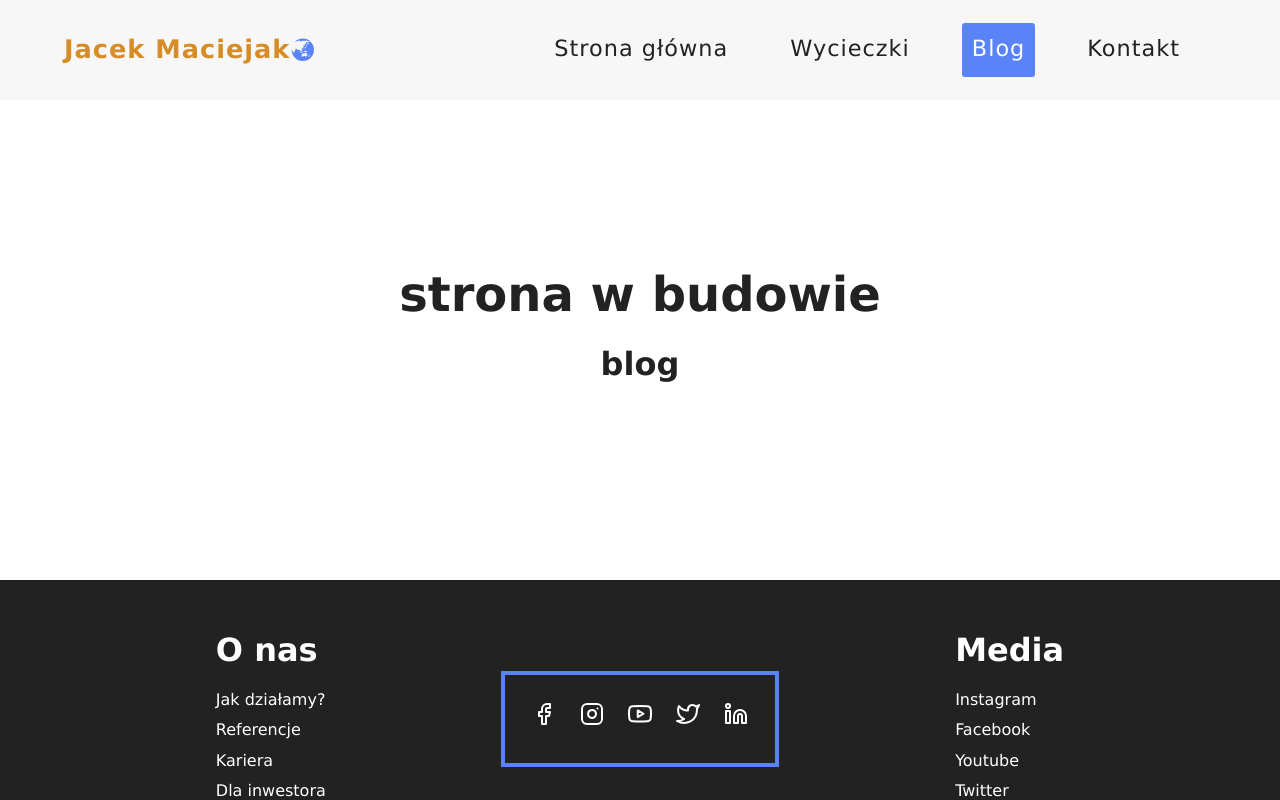
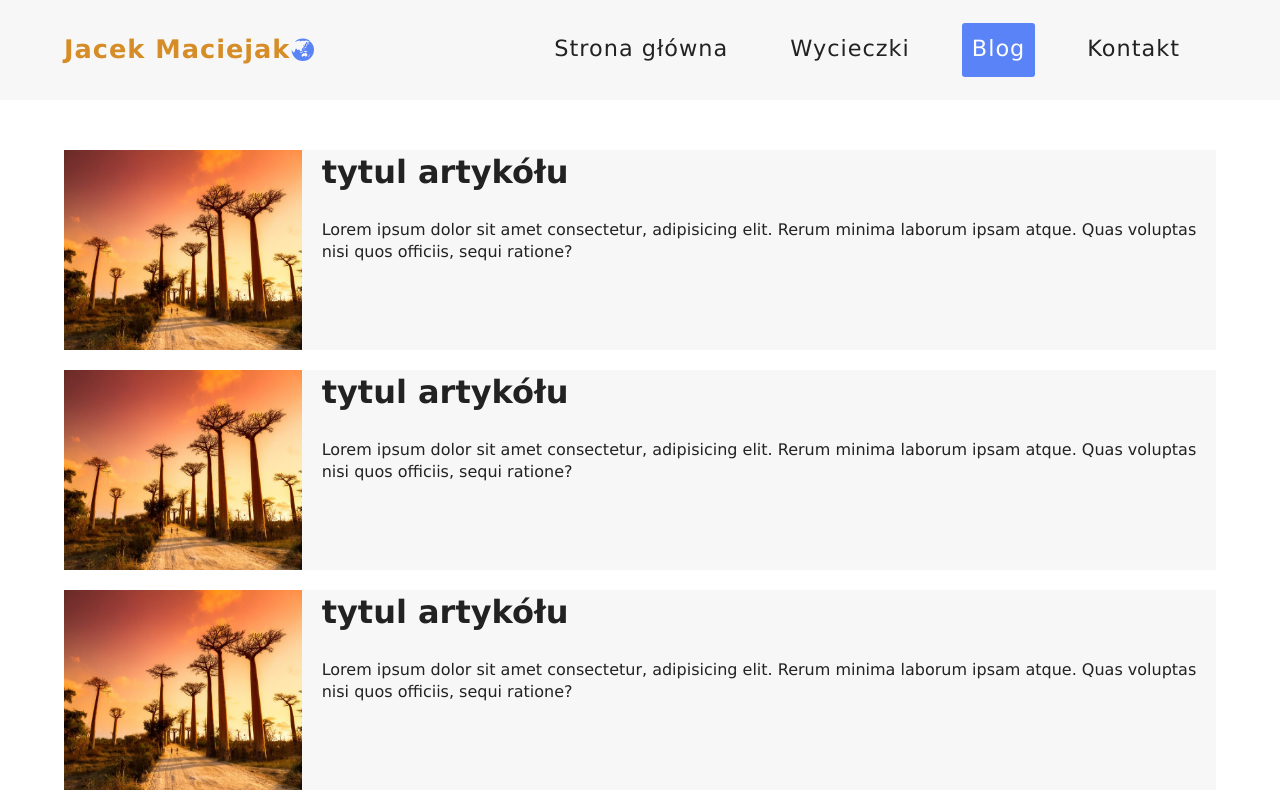
Before and after one commit to jacekmaciejak/Dream-holidays, a React (Create React App) app: page /blog in a window 1280 px wide. Shown: the top 800 px of the page. Built offline with nearby package versions, Linux system fonts and the light colour scheme.

Commit message:
Article module has been added

```diff
--- a/src/components/Address/Address.css
+++ b/src/components/Address/Address.css
@@ -2,6 +2,7 @@
     /* background-color: var(--mainWhite); */
     color: var(--mainWhite);
     width: 50%;
+    margin: 50px 0;
 }
 
 .address__item {
--- /dev/null
+++ b/src/components/Article/Article.css
@@ -0,0 +1,25 @@
+.acrticle__container {
+    display: flex;
+    column-gap: 20px;
+    row-gap: 20px;
+    width: 100%;
+    height: 200px;
+    background-color: var(--offWhite);
+}
+
+.article__image {
+    height: 100%;
+    overflow: hidden;
+
+}
+
+.article__image img {
+    width: 100%;
+    height: 100%;
+    transition: var(--mainTransition);
+
+}
+
+.article__image img:hover {
+    transform: scale(1.2);
+}
--- /dev/null
+++ b/src/components/Article/Article.js
@@ -0,0 +1,19 @@
+import React from 'react'
+import './Article.css'
+import articleImage from '../../images/madagaskar_1.jpg'
+
+function Article() {
+    return (
+        <article className='acrticle__container'>
+            <figure className="article__image">
+                <img src={articleImage} alt="title" />
+            </figure>
+            <div className="articel__info">
+                <h2>tytul artykółu</h2>
+                <p>Lorem ipsum dolor sit amet consectetur, adipisicing elit. Rerum minima laborum ipsam atque. Quas voluptas nisi quos officiis, sequi ratione?</p>
+            </div>
+        </article>
+    )
+}
+
+export default Article
--- a/src/pages/Blog.css
+++ b/src/pages/Blog.css
@@ -1,8 +1,10 @@
-.blog-container {
-    width: 100%;
+.blog__container {
+    width: 90%;
     min-height: 60vh;
     display: flex;
     justify-content: center;
     align-items: center;
     flex-direction: column;
+    margin: 50px auto;
+    row-gap: 20px;
 }
--- a/src/pages/Blog.js
+++ b/src/pages/Blog.js
@@ -1,11 +1,15 @@
 import React from 'react'
+import Article from '../components/Article/Article'
 import './Blog.css'
 function Blog() {
     return (
-        <div className='blog-container'>
-            <h1>strona w budowie</h1>
-            <h2>blog</h2>
-        </div>
+        <section className='blog__container'>
+            <Article />
+            <Article />
+            <Article />
+            <Article />
+            <Article />
+        </section>
     )
 }
 
```
